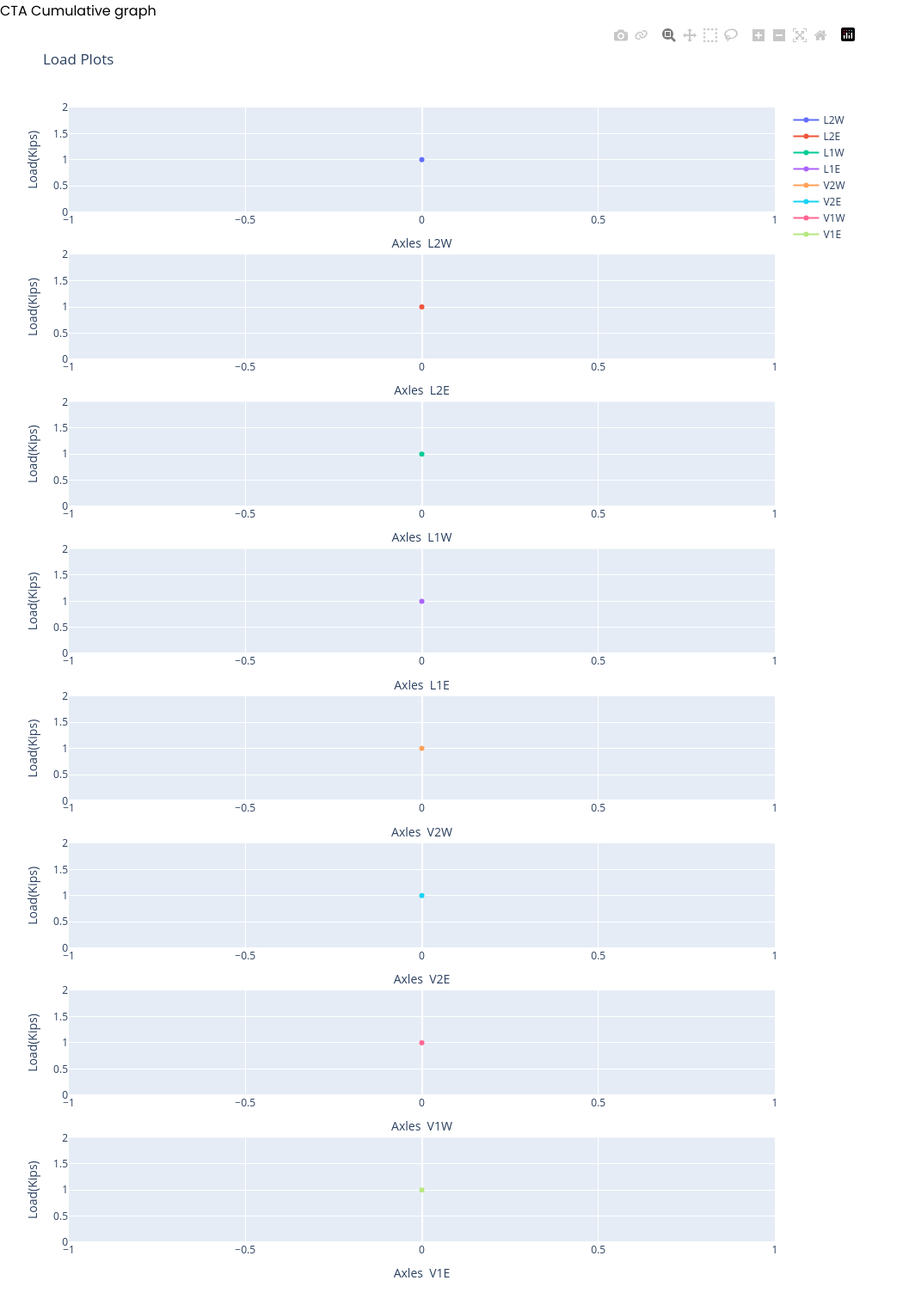
After one commit to ketan96-m/railtec, a Django app: page /make_plot/ in a window 1280 px wide. The commit adds this page. Shown: the whole page at 86% size, without its empty margins (0-1057 px from the left). Run offline with Django 3.2, Linux system fonts and the light colour scheme; tables that the repository leaves empty hold one stand-in row (values such as "Sample post"); parts of the project's set-up code (start-up, migrations or seed data) failed here and were passed over; some libraries are stand-ins or nearby versions.

Commit message:
search capabilities and tableau dashboard update

```diff
--- a/config_main/pages/filters.py
+++ b/config_main/pages/filters.py
@@ -1,6 +1,7 @@
 import django_filters
 
 from .models import *
+from django import forms
 
 class Metratr116Filter(django_filters.FilterSet):
 	# speed__gt = django_filters.NumberFilter(field_name='speed', lookup_expr='speed__gt')
@@ -44,9 +45,11 @@ class CtaTableFilter(django_filters.FilterSet):
 			'train_id':['exact'],
 			'axle':['exact'],
 			'speed':['lte','gte'],
-			'train_num':['exact']
+			'train_num':['contains']
 		}
-
+		widgets = {
+         'speed': forms.TextInput(attrs={'type': 'range'})
+         }
 
 	def __init__(self, *args, **kwargs):
 		super(CtaTableFilter, self).__init__(*args, **kwargs)
--- /dev/null
+++ b/config_main/pages/templates/searchplot.html
@@ -0,0 +1,35 @@
+{% load static %}
+{% block content %}
+{% load my_tags %}
+
+<!DOCTYPE html>
+<html>
+    <head>
+        <meta charset="UTF-8">
+        <link rel="stylesheet" type="text/css" href="{% static 'css/dashboard.css' %}">
+        <!-- Boxicons CDN Link -->
+        <link href='https://unpkg.com/boxicons@2.0.7/css/boxicons.min.css' rel='stylesheet'>
+        <script src="https://cdn.plot.ly/plotly-latest.min.js"></script>
+        <script src="https://code.jquery.com/jquery-3.4.1.min.js"></script>
+        <script src="https://cdn.jsdelivr.net/npm/chart.js@2.9.3/dist/Chart.min.js"></script>
+
+        <meta charset="utf-8">
+        <meta name="viewport" content="width=device-width, initial-scale=1">
+        <meta name="viewport" content="width=device-width, initial-scale=1.0">
+
+       </head>
+
+<body>
+    <div class="container" >
+        <p>CTA Cumulative graph<p>
+          <div class="row">
+            {# <div id="plot_container" class="col-md-8 col-md-offset-2">{{search_plot|safe}}</div>#}
+            <div class="col-md-12">{{search_plot|safe}}</div>
+
+          </div>
+    </div>
+    <!-- <script src="{% static 'js/dashboard.js' %}"></script> -->
+</body>
+</html>
+
+{% endblock content %}
--- a/config_main/pages/urls.py
+++ b/config_main/pages/urls.py
@@ -19,6 +19,7 @@ urlpatterns = [
     path('ctatrainspec/', views.TrainSpecCTA, name = 'ctatrainspec'),
     path('ctadbtable/', views.CTADBTable, name = 'ctadbtable'),
     path('export-csv/', views.ExportCSV, name='export-csv'),
+    path('make_plot/', views.MakeSearchPlot, name = 'make_plots'),
     #url(r'^(?P<user>\w+)/(?P<slug>\w+)/$', views.PageView.as_view(), name='page'),
     #path('', LoginPageView.as_view(), name='login'),
 
--- a/config_main/pages/views.py
+++ b/config_main/pages/views.py
@@ -8,6 +8,10 @@ from django.contrib.auth import authenticate, login, logout
 from django.contrib.auth.decorators import login_required
 from django.contrib.auth.forms import UserCreationForm
 from .decorators import allowed_users
+
+from plotly.subplots import make_subplots
+import plotly.graph_objects as go
+from plotly.offline import plot
 
 from django.contrib import messages
 from django.urls import reverse_lazy, reverse
@@ -38,7 +42,7 @@ def register_login(request):
             if form.is_valid():
                 form.save()
                 user = form.cleaned_data['username']
-                print('Account was created',user)
+                print('Account was created')
                 messages.success(request,"Account was created for " + user)
                 return render(request,'login.html',{'form':form})
             else:
@@ -52,17 +56,17 @@ def register_login(request):
             user = authenticate(request, username=username, password=password)
             if user is not None:
                 if user.is_superuser:
-                    print('success', request.POST)
+                    print('success')
                     login(request,user)
                     fname = user.first_name
                     return redirect('ctadashboard')
                 else:
-                    print('ctasuccess', request.POST)
+                    print('ctasuccess')
                     login(request,user)
                     fname = user.first_name
                     return redirect('ctadashboard')
             else:
-                print("Error", request)
+                print("Error", form.errors)
                 messages.error(request, 'Wrong Username or Password')
                 return render(request,'login.html',{})
     else:
@@ -246,12 +250,12 @@ def DBTableView2(request):
 # @login_required
 class CTADashboard(TemplateView):
     template_name = 'ctadashboard.html'
-    def get_context_data(self, **kwargs):
-        # Call the base implementation first to get a context
-        context = super(CTADashboard, self).get_context_data(**kwargs)
+    # def get_context_data(self, **kwargs):
+    #     # Call the base implementation first to get a context
+    #     context = super(CTADashboard, self).get_context_data(**kwargs)
 
-        context['plotcta'] = plot2_cta.cumulative_cta()
-        return context
+    #     context['plotcta'] = plot2_cta.cumulative_cta()
+    #     return context
 
 @login_required
 def TrainSpecCTA(request):
@@ -276,6 +280,7 @@ def ExportCSV(request):
     all_data = Cta_backup.objects.all()
     myFilter = CtaTableFilter(request.GET, queryset = all_data)
     train_data = pd.DataFrame(myFilter.qs.values())
+    print('Export csv',train_data.shape)
     response = HttpResponse(content_type='text/csv')
     response['Content-Disposition'] = f'attachment; filename="{datetime.datetime.now()}.csv"'
     train_data.to_csv(response, columns = [
@@ -283,6 +288,32 @@ def ExportCSV(request):
         "speed"	,"l2w"	,"l2e"	,"l1w"	,"l1e"	,"v2w"	,"v2e"	,"v1w"	,"v1e"	,"train_num"
     ], index = False)
     return response
+
+
+def MakeSearchPlot(request):
+    all_data = Cta_backup.objects.all()
+    myFilter = CtaTableFilter(request.GET, queryset = all_data)
+    train_data = pd.DataFrame(myFilter.qs.values())
+    print('Export csv',train_data.shape)
+    channels = ["l2w"	,"l2e"	,"l1w"	,"l1e"	,"v2w"	,"v2e"	,"v1w"	,"v1e"]
+
+    fig = make_subplots(rows=len(channels), cols=1)
+
+    for i in range(len(channels)):
+        fig.append_trace(go.Scatter(
+            x=train_data.index,
+            y=train_data[channels[i]],
+            # yaxis = channels[i],
+            name = str.upper(channels[i])
+        ), row=i+1, col=1)
+        fig.update_xaxes(title_text=f"Axles \n{str.upper(channels[i])}", row=i+1, col=1)
+        fig.update_yaxes(title_text='Load(Kips)',row=i+1, col=1)
+
+    fig.update_layout(height=1500, width=1000, title_text="Load Plots")
+    # plot_div = plot(fig, output_type='div', include_plotlyjs=False)
+    plot_div = fig.to_html()
+    context = {'search_plot':plot_div}
+    return render(request, 'searchplot.html', context)
 
 
 @login_required
```
Also changed, not shown: config_main/pages/templates/ctadashboard.html (+6 -6 lines), config_main/pages/templates/ctatrainspec.html (+8 -0 lines), config_main/static/js/myscript.js (added, +11 -0 lines).
